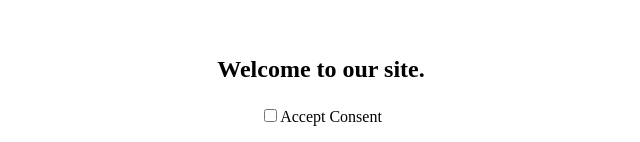
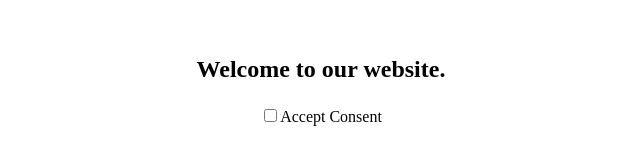
Before and after one commit to cerberustesting/cerberus-sample-application, a plain HTML site: page website/index.html in a window 1280 px wide. Shown: the part 451-593 px from the top of the page, without its empty margins (319-959 px from the left). Drawn offline with Linux system fonts and the light colour scheme.

Commit message:
Change message

```diff
--- a/website/index.html
+++ b/website/index.html
@@ -37,7 +37,7 @@
                 </tbody>
             </table>
 
-            <h2 style="text-align: center" >Welcome to our site.</h2>
+            <h2 style="text-align: center" >Welcome to our website.</h2>
 
             <table style="width: 100%">
                 <tbody >
```
